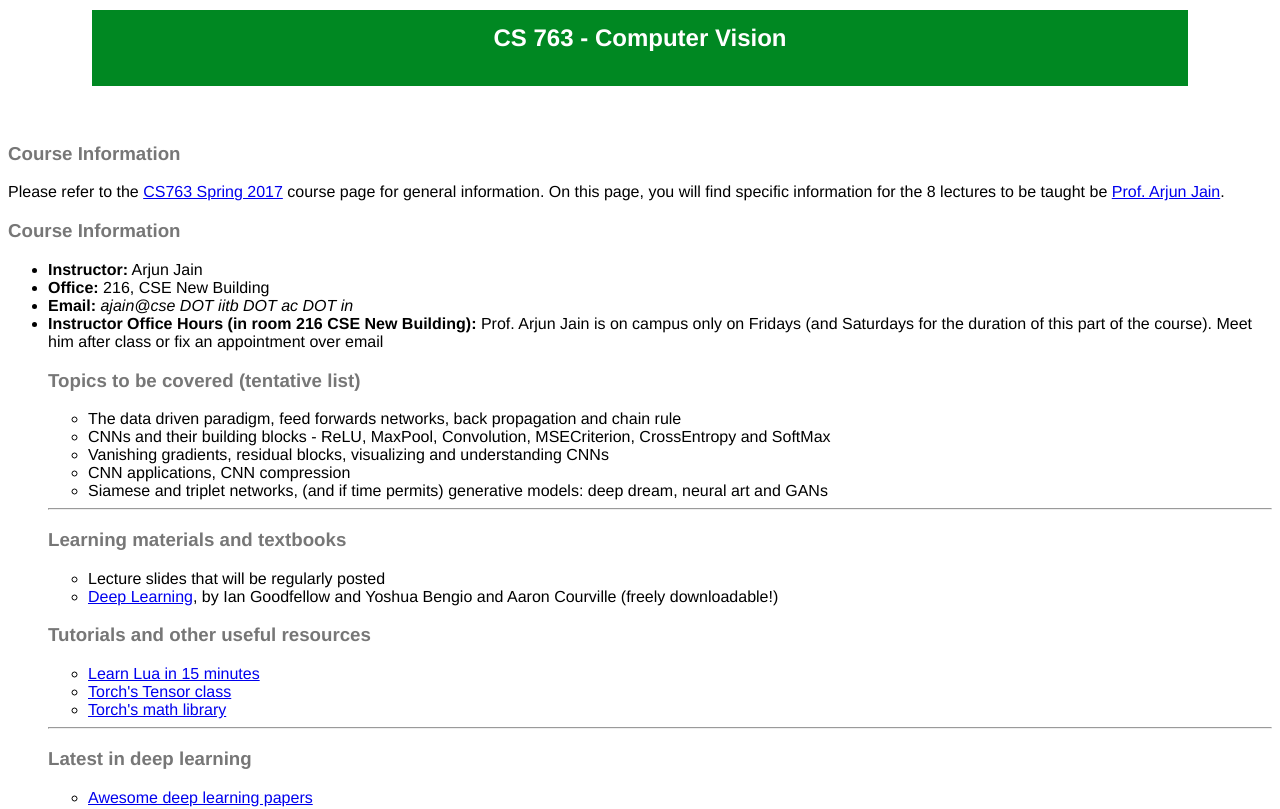
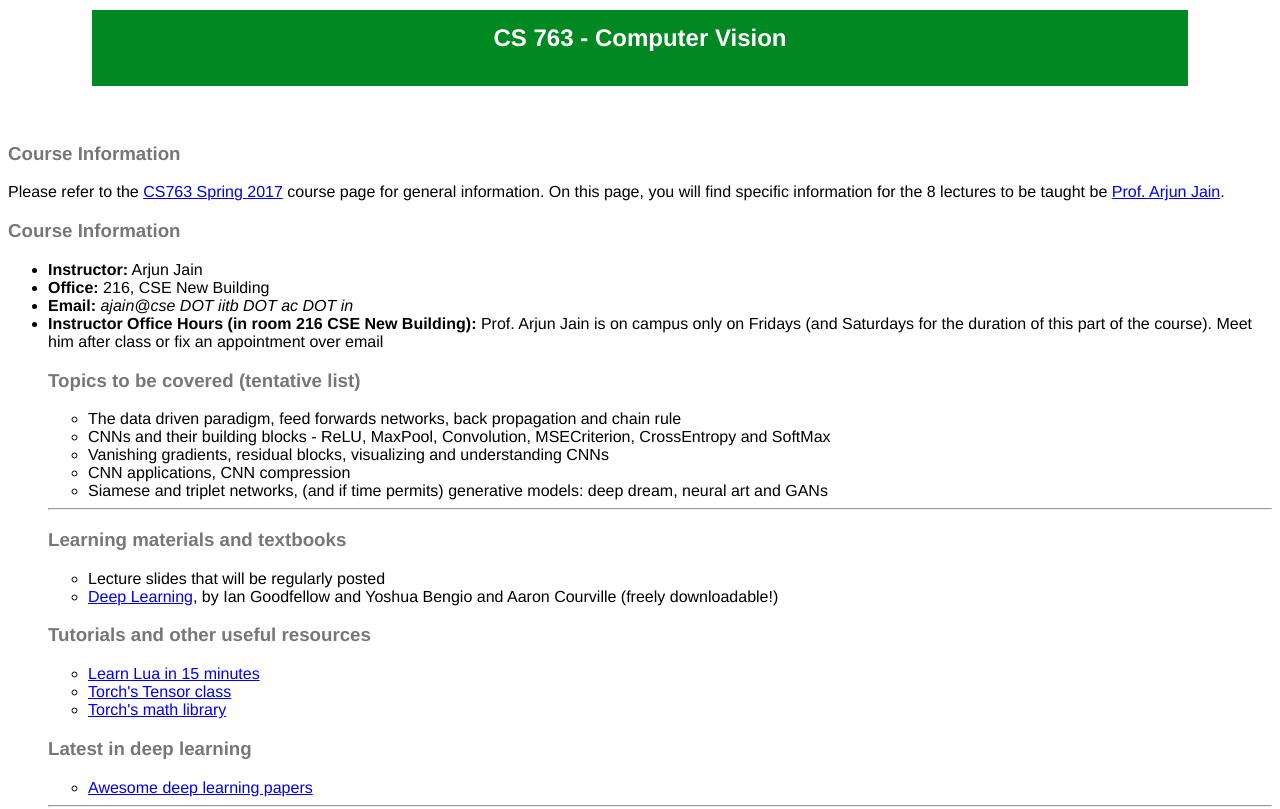
Before and after one commit to stencilman/CS763_Spring2017, a plain HTML site: page index.html in a window 1280 px wide. Shown: the top 809 px of the page. Drawn offline with Linux system fonts and the light colour scheme.

Commit message:
Update index.html

```diff
--- a/index.html
+++ b/index.html
@@ -57,7 +57,7 @@ Please refer to the <a href="https://www.cse.iitb.ac.in/~ajitvr/CS763_Spring2017
 	<li> <a href="http://tylerneylon.com/a/learn-lua/">Learn Lua in 15 minutes</a></li>
 	<li> <a href="https://github.com/torch/torch7/blob/master/doc/tensor.md">Torch's Tensor class</a></li>
 	<li> <a href="https://github.com/torch/torch7/blob/master/doc/maths.md">Torch's math library</a></li>
-	</ul><HR>
+	</ul>
 		<h3><font color = "#777777">Latest in deep learning</font></h3>
 	<ul>
 	<li> <a href="https://github.com/terryum/awesome-deep-learning-papers">Awesome deep learning papers</a></li>
```
